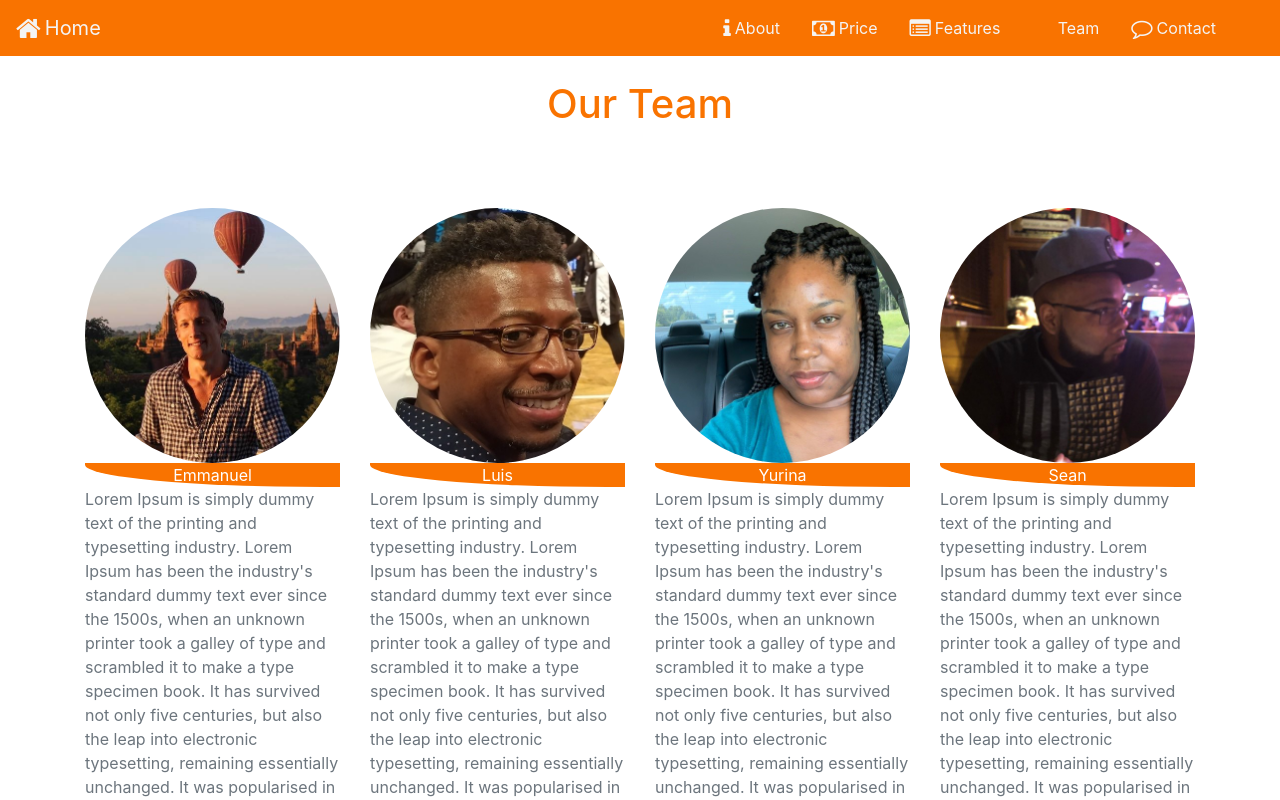
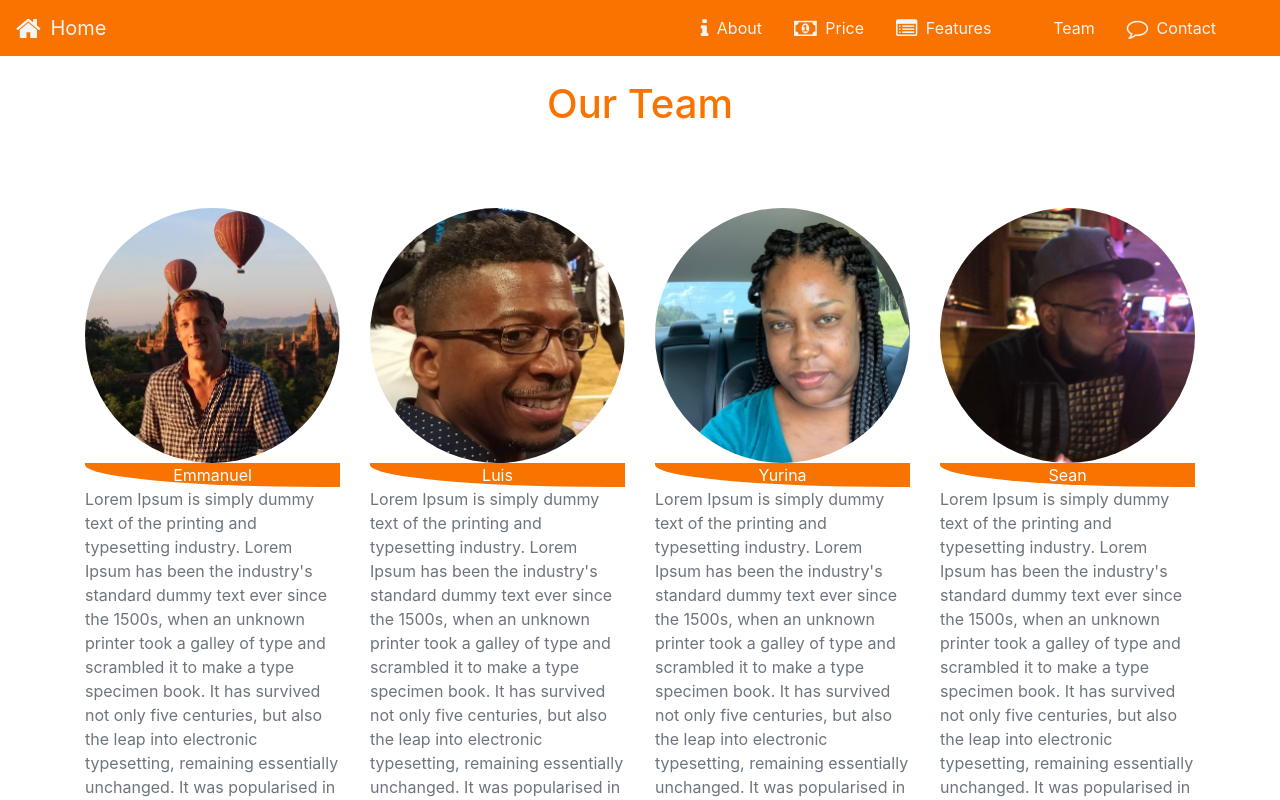
Before and after one commit to alexsimonson/feb2020bootstrap, a website: page team.html in a window 1280 px wide. Shown: the top 800 px of the page. Drawn offline with nearby package versions, Linux system fonts and the light colour scheme.

Commit message:
updated icons

```diff
--- a/team.html
+++ b/team.html
@@ -4,6 +4,7 @@
     <meta charset="UTF-8">
     <meta name="viewport" content="width=device-width, initial-scale=1.0">
     <link rel="stylesheet" href="node_modules/bootstrap-social/bootstrap-social.css" />
+    <link rel="stylesheet" href="node_modules/font-awesome/css/font-awesome.min.css" />
     <link rel="stylesheet" href="https://fonts.googleapis.com/css?family=Lobster|Open+Sans" />
     <link rel="stylesheet" href="https://stackpath.bootstrapcdn.com/bootstrap/4.4.1/css/bootstrap.min.css" integrity="sha384-Vkoo8x4CGsO3+Hhxv8T/Q5PaXtkKtu6ug5TOeNV6gBiFeWPGFN9MuhOf23Q9Ifjh" crossorigin="anonymous">
     <link rel="stylesheet" href="node_modules/font-awesome/css/font-awesome.min.css"/>
@@ -14,24 +15,24 @@
 <body>
   <!-- Navbar aria are accesibility controls https://getbootstrap.com/docs/4.0/components/dropdowns/#accessibility  -->
   <nav class="navbar navbar-expand-lg fixed-top ">
-    <a class="navbar-brand " href="#"><i class="fa fa-home fa-lg pr-1 " aria-hidden="true"></i>Home</a>
+    <a class="navbar-brand " href="#"><i class="fa fa-home fa-lg pr-1 " aria-hidden="true"></i> Home</a>
    <button class="navbar-toggler" type="button" data-toggle="collapse" data-target="#navbarSupportedContent" aria-controls="navbarSupportedContent" aria-expanded="false" aria-label="Toggle navigation">
     <span class="navbar-toggler-icon"></span>
    </button>
    <div class="collapse navbar-collapse " id="navbarSupportedContent">
       <ul class="navbar-nav mr-4">
     <li class="nav-item">
-        <a class="nav-link " data-value="about" href="#"><i class="fa fa-info fa-lg pr-1" aria-hidden="true"></i>About</a>        </li>
+        <a class="nav-link " data-value="about" href="#"><i class="fa fa-info fa-lg pr-1" aria-hidden="true"></i> About</a>        </li>
    <li class="nav-item">
-       <a class="nav-link " data-value="price"href="#"><i class="fa fa-money fa-lg pr-1 " aria-hidden="true"></i>Price</a>
+       <a class="nav-link " data-value="price"href="#"><i class="fa fa-money fa-lg pr-1 " aria-hidden="true"></i> Price</a>
     </li>
     <li class="nav-item">
-       <a class="nav-link " data-value="features" href="#"><i class="fa fa-list-alt fa-lg pr-1" aria-hidden="true"></i>Features</a>
+       <a class="nav-link " data-value="features" href="#"><i class="fa fa-list-alt fa-lg pr-1" aria-hidden="true"></i> Features</a>
     </li>
    <li class="nav-item">
-      <a class="nav-link " data-value="team" href="#"><i class="fa fa-user-circle-o fa-lg pr-1" aria-hidden="true"></i>Team</a></li>
+      <a class="nav-link " data-value="team" href="#"><i class="fa fa-user-circle-o fa-lg pr-1" aria-hidden="true"></i> Team</a></li>
    <li class="nav-item">
-    <a class="nav-link " data-value="contact" href="#"><i class="fa fa-comment-o fa-lg pr-1" aria-hidden="true"></i>Contact</a></li>
+    <a class="nav-link " data-value="contact" href="#"><i class="fa fa-comment-o fa-lg pr-1" aria-hidden="true"></i> Contact</a></li>
    </ul>
    </div></nav>
 <!--Navbar end-->
```
Also changed, not shown: 1 other file.
